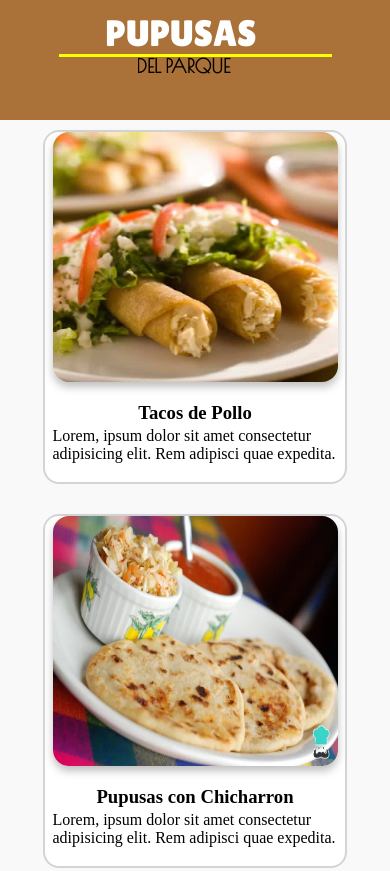
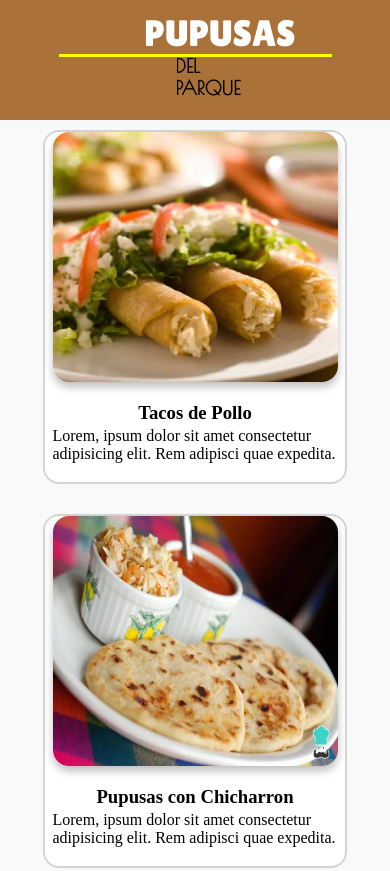
Before and after one commit to allan1691as/pupusasdelparque, a plain HTML site: page index.html in a window 390 px wide. Shown: the top 871 px of the page. Drawn offline with nearby package versions, Linux system fonts and the light colour scheme; a web font is replaced by a local one.

Commit message:
Update nav.css

```diff
--- a/css/nav.css
+++ b/css/nav.css
@@ -54,4 +54,10 @@
     .navcontent{
         width: 100%;
     }
+    .navcontent span{
+        margin-left:37%;
+    }
+    .navcontent p{
+        margin-left:45%;
+    }
 }
```
